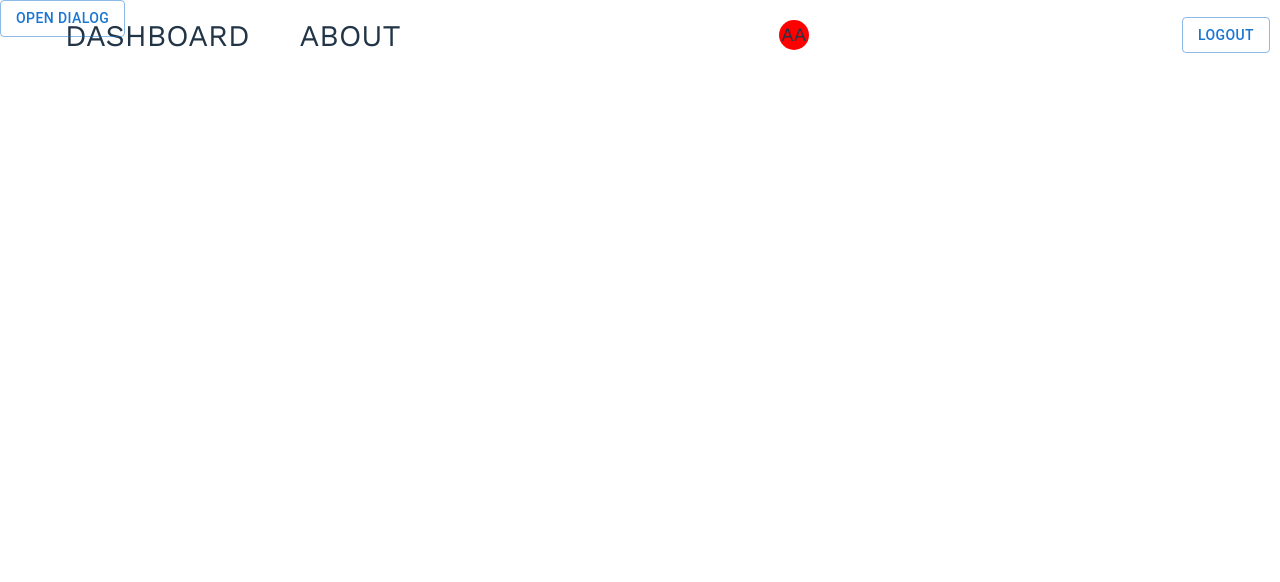
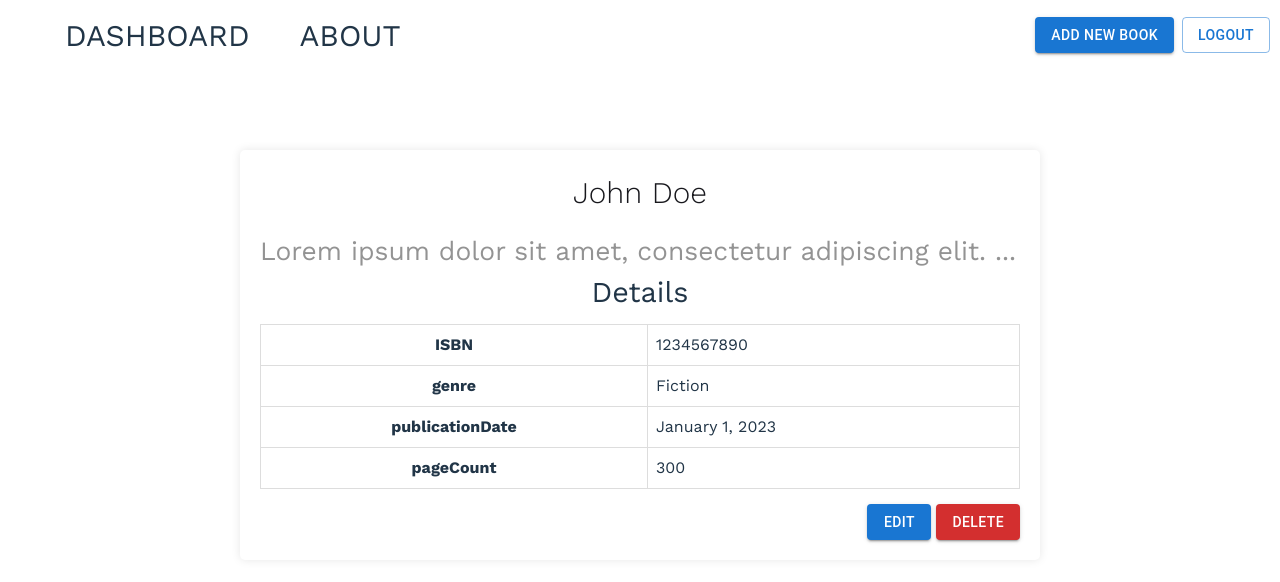
Before and after one commit to SaumilS-CDS/vite-project, a React (Vite) app: page /book/1 in a window 1280 px wide. Before the commit this address led to /404. Shown: the top 582 px of the page. Built offline with nearby package versions, Linux system fonts and the light colour scheme; sample sign-in values are in the browser's storage.

Commit message:
Added Update Book Modal along with Integration

```diff
--- a/src/App.tsx
+++ b/src/App.tsx
@@ -1,22 +1,27 @@
 import { Navigate, Route, Routes } from "react-router-dom";
+import { useAuth } from "./Core/AuthContext";
+
 import "./App.css";
+
 import { Header } from "./Components/Header/Header";
 import { Dashboard } from "./Dashboard/Dashboard";
 import { NotFound } from "./NotFound/NotFound";
 import { Login } from "./Login/Login";
-import { BookModal } from "./Components/BookModal/BookModal";
+import { BookDetail } from "./BookDetail/BookDetail";
 
 const App = () => {
+  const { isAuthenticated } = useAuth();
+
   return (
     <>
-      <Header />
+      {isAuthenticated && <Header />}
       <Routes>
         <Route path="/" element={<Dashboard />} />
         <Route path="/about" element={<Login />} />
+        <Route path="/book/:id" element={<BookDetail />} />
         <Route path="/404" element={<NotFound />} />
         <Route path="*" element={<Navigate to="/404" replace />} />
       </Routes>
-      <BookModal />
     </>
   );
 };
--- /dev/null
+++ b/src/BookDetail/BookDetail.module.css
@@ -0,0 +1,63 @@
+.container {
+  max-width: 800px;
+  margin: 20px auto;
+  background-color: #fff;
+  box-shadow: 0 0 10px rgba(0, 0, 0, 0.1);
+  padding: 20px;
+  border-radius: 5px;
+  margin-top: 150px;
+  display: flex;
+  flex-direction: column;
+}
+
+.heading {
+  color: #666;
+  line-height: 1.6;
+}
+
+.table-container {
+  width: 100%;
+  border-collapse: collapse;
+  margin-top: 10px;
+  border-radius: 4px;
+}
+
+.author-name {
+  font-size: 30px;
+}
+
+.description {
+  color: #666;
+}
+
+.details-title {
+  display: flex;
+  align-items: center;
+  justify-content: center;
+}
+
+.details-section {
+  margin-bottom: 20px;
+}
+
+.table-row {
+  border: 1px solid #ddd;
+  padding: 8px;
+  border-radius: 2px;
+}
+
+th,
+td {
+  border-radius: 10px;
+}
+
+.actions {
+  align-self: flex-end;
+  display: flex;
+  gap: 5px;
+  margin-top: 15px;
+}
+
+.delete {
+  color: red;
+}
--- /dev/null
+++ b/src/BookDetail/BookDetail.tsx
@@ -0,0 +1,77 @@
+const bookDetails1 = {
+  title: "The Great Book",
+  author: "John Doe",
+  coverImage: "path/to/cover-image.jpg",
+  synopsis: "Lorem ipsum dolor sit amet, consectetur adipiscing elit. ...",
+  details: {
+    ISBN: "1234567890",
+    genre: "Fiction",
+    publicationDate: "January 1, 2023",
+    pageCount: 300,
+  },
+};
+
+import { Button } from "@mui/material";
+import css from "./BookDetail.module.css";
+import { BookModal } from "../Components/BookModal/BookModal";
+import { useParams } from "react-router-dom";
+import { useBooks } from "../Core/BookContext";
+import { useState } from "react";
+
+export const BookDetail = () => {
+  const { id } = useParams();
+
+  const { bookList } = useBooks();
+  console.log(bookList);
+
+  const [isOpenSaveBookModal, setIsOpenSaveBookModal] =
+    useState<boolean>(false);
+
+  const bookDetails = bookList.find(
+    (book) => book.id === "d89z-D2rwNHAUxlQqZUhI"
+  );
+
+  return (
+    <>
+      <div className={css.container}>
+        <h2 className={css["author-name"]}>{bookDetails1.author}</h2>
+
+        <p className={css["description"]}>{bookDetails1.synopsis}</p>
+
+        <div className="details-section">
+          <h3 className={css["details-title"]}>Details</h3>
+          <table className={css["table-container"]}>
+            <tbody>
+              {Object.entries(bookDetails1.details).map(([key, value]) => (
+                <tr key={key}>
+                  <th className={css["table-row"]}>{key}</th>
+                  <td className={css["table-row"]}>{value}</td>
+                </tr>
+              ))}
+            </tbody>
+          </table>
+        </div>
+
+        <div className={css.actions}>
+          <Button
+            variant="contained"
+            onClick={() => setIsOpenSaveBookModal(true)}
+          >
+            Edit
+          </Button>
+          <Button variant="contained" color="error" className={css.delete}>
+            Delete
+          </Button>
+        </div>
+      </div>
+
+      <BookModal
+        isEditMode
+        bookData={bookDetails}
+        isOpenModal={isOpenSaveBookModal}
+        changedIsOpenModal={() => setIsOpenSaveBookModal((prev) => !prev)}
+      />
+
+    </>
+  );
+};
--- a/src/Components/BookModal/BookModal.module.css
+++ b/src/Components/BookModal/BookModal.module.css
@@ -14,7 +14,7 @@ label {
   width: 150px;
 }
 
-input {
+input, textarea {
   padding: 10px;
   font-size: 14px;
   border: 1px solid #ccc;
@@ -24,7 +24,7 @@ input {
   width: 100%;
 }
 
-input:focus {
+input:focus, textarea:focus {
   border-color: #007bff;
   box-shadow: 0 0 5px rgba(0, 123, 255, 0.5);
 }
--- a/src/Components/BookModal/BookModal.tsx
+++ b/src/Components/BookModal/BookModal.tsx
@@ -18,15 +18,6 @@ import css from "./BookModal.module.css";
 import { BookType } from "../../Types/Book.type";
 import { Snackbar } from "@mui/material";
 
-const initialBookState = {
-  name: "",
-  description: "",
-  price: 0,
-  category: "",
-  quantity: 0,
-  rating: 0,
-};
-
 const BootstrapDialog = styled(Dialog)(({ theme }) => ({
   "& .MuiDialogContent-root": {
     padding: theme.spacing(2),
@@ -36,48 +27,83 @@ const BootstrapDialog = styled(Dialog)(({ theme }) => ({
   },
 }));
 
-export const BookModal = () => {
-  const { addBookToList } = useBooks();
+type BookModalType = {
+  isEditMode?: boolean;
+  bookData?: BookType;
+  isOpenModal: boolean;
+  changedIsOpenModal: () => void;
+};
 
-  const [open, setOpen] = useState<boolean>(false);
+export const BookModal = ({
+  isEditMode = false,
+  bookData,
+  isOpenModal,
+  changedIsOpenModal,
+}: BookModalType) => {
+  const { addBookToList, updateBookToList } = useBooks();
+
   const [showToast, setShowToast] = useState<boolean>(false);
+
+  const { name, description, price, category, quantity, rating, id } =
+    bookData || {};
+
+  const initialBookState = {
+    name: name || "",
+    description: description || "",
+    price: price || 0,
+    category: category || "",
+    quantity: quantity || 0,
+    rating: rating || 0,
+    id: isEditMode ? id : nanoid(),
+  };
 
   const saveBook = async (values: BookType) => {
     try {
       // Adding 4s delay to show loader like API calls.
       await new Promise((resolve) => setTimeout(resolve, 4000));
-      addBookToList({ ...values, id: nanoid() });
+
+      if (isEditMode) {
+        updateBookToList(values);
+      } else {
+        addBookToList(values);
+      }
     } catch (error) {
       console.error(error);
     } finally {
-      setOpen(false);
+      changedIsOpenModal();
     }
   };
 
   const InputWrapper = ({
     fieldName,
     fieldType,
+    minMaxValues = [0, 0],
   }: {
     fieldName: string;
     fieldType: string;
+    minMaxValues?: [number, number];
   }) => (
     <div className={css.inputError}>
-      <Field type={fieldType} name={fieldName} className={css.input} />
+      <Field
+        as={fieldName !== "description" ? "input" : "textarea"}
+        type={fieldType}
+        min={minMaxValues[0]}
+        max={minMaxValues[1]}
+        name={fieldName}
+        className={css.input}
+      />
       <ErrorMessage name={fieldName} component="div" className={css.error} />
     </div>
   );
 
   return (
     <>
-      <Button variant="outlined" onClick={() => setOpen(true)}>
-        Open dialog
-      </Button>
-      <BootstrapDialog open={open} onClose={() => setOpen(false)}>
+      <BootstrapDialog open={isOpenModal} onClose={changedIsOpenModal}>
         <DialogTitle sx={{ m: 0, p: 2 }} id="customized-dialog-title">
           Register a book
         </DialogTitle>
         <IconButton
-          onClick={() => setOpen(false)}
+          onClick={changedIsOpenModal}
           sx={{
             position: "absolute",
             right: 8,
@@ -93,7 +119,7 @@ export const BookModal = () => {
           validationSchema={object({
             name: string().required("Book name is Required"),
             description: string()
-              .max(50, "Maximum 50 character allowed")
+              .max(150, "Maximum 150 character allowed")
               .required("Book description is Required"),
             price: number().required("Price is required"),
             category: string().required("Category is required"),
@@ -115,7 +141,11 @@ export const BookModal = () => {
 
                 <div className={css.inputWrapper}>
                   <label className={css.label}>Price</label>
-                  <InputWrapper fieldName="price" fieldType="number" />
+                  <InputWrapper
+                    fieldName="price"
+                    fieldType="number"
+                    minMaxValues={[0, 10000]}
+                  />
                 </div>
 
                 <div className={css.inputWrapper}>
@@ -125,7 +155,20 @@ export const BookModal = () => {
 
                 <div className={css.inputWrapper}>
                   <label className={css.label}>Quantity</label>
-                  <InputWrapper fieldName="quantity" fieldType="number" />
+                  <InputWrapper
+                    fieldName="quantity"
+                    fieldType="number"
+                    minMaxValues={[0, 2000]}
+                  />
+                </div>
+
+                <div className={css.inputWrapper}>
+                  <label className={css.label}>Rating</label>
+                  <InputWrapper
+                    fieldName="rating"
+                    fieldType="number"
+                    minMaxValues={[0, 5]}
+                  />
                 </div>
               </DialogContent>
               <DialogActions>
--- a/src/Components/Header/Header.module.css
+++ b/src/Components/Header/Header.module.css
@@ -11,14 +11,7 @@
   width: 100%;
 }
 
-.userLogo {
-  width: 30px;
-  height: 30px;
-  border-radius: 50%;
-  font-size: 19px;
+.actions {
   display: flex;
-  justify-content: center;
-  align-items: center;
-  margin-right: 10px;
-  background-color: red;
+  gap: 8px;
 }
--- a/src/Components/Header/Header.tsx
+++ b/src/Components/Header/Header.tsx
@@ -1,19 +1,31 @@
-import { FC } from "react";
+import { FC, useState } from "react";
 import Navbar from "../Navbar/Navbar";
 
 import css from "./Header.module.css";
 import { Button } from "@mui/material";
 import { useAuth } from "../../Core/AuthContext";
 import { useNavigate } from "react-router-dom";
+import { BookModal } from "../BookModal/BookModal";
 
 export const Header: FC = () => {
   const { logout } = useAuth();
+
   const navigate = useNavigate();
+
+  const [isOpenSaveBookModal, setIsOpenSaveBookModal] =
+    useState<boolean>(false);
 
   return (
     <div className={css.header}>
       <Navbar />
-      <div className={css.userLogo}>AA</div>
+
+      <div className={css.actions}>
+        <Button
+          variant="contained"
+          onClick={() => setIsOpenSaveBookModal(true)}
+        >
+          Add New Book
+        </Button>
         <Button
           variant="outlined"
           onClick={() => {
@@ -24,5 +36,11 @@ export const Header: FC = () => {
           LogOut
         </Button>
       </div>
+
+      <BookModal
+        isOpenModal={isOpenSaveBookModal}
+        changedIsOpenModal={() => setIsOpenSaveBookModal((prev) => !prev)}
+      />
+    </div>
   );
 };
--- a/src/Types/Book.type.ts
+++ b/src/Types/Book.type.ts
@@ -5,4 +5,5 @@ export type BookType = {
   price: number;
   category: string;
   quantity: number;
+  rating: number;
 };
```
Lines whose indentation alone changed are shown as unchanged.
